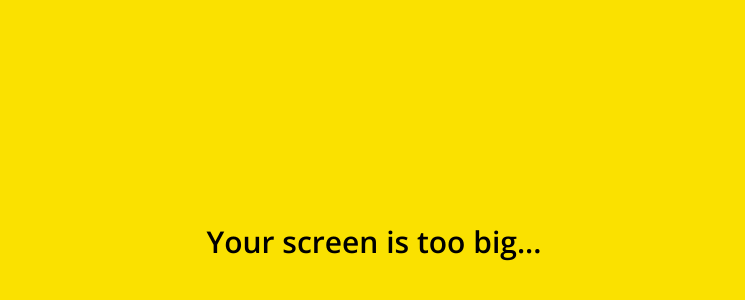
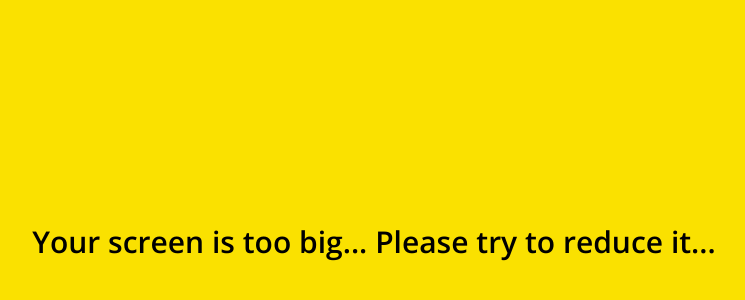
Before and after one commit to Dev-Ian-Lee/kakaotalkClone, a plain HTML site: page friends.html in a window 1280 px wide. Shown: the part 158-458 px from the top of the page, without its empty margins (266-1011 px from the left). Drawn offline with nearby package versions, Linux system fonts and the light colour scheme.

Commit message:
changed paragraph of no-mobile-query

```diff
--- a/friends.html
+++ b/friends.html
@@ -182,7 +182,7 @@
     </div>
 
     <div class="no-mobile">
-      <p>Your screen is too big...</p>
+      <p>Your screen is too big... Please try to reduce it...</p>
     </div>
   </body>
 </html>
```
